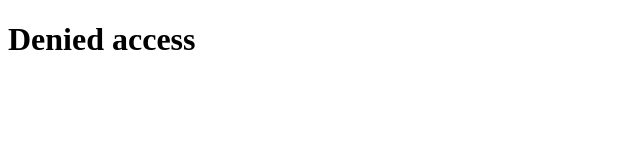
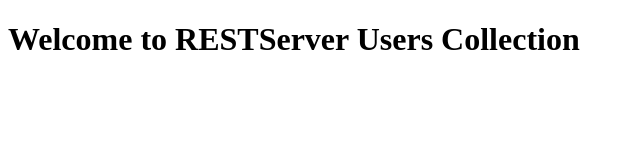
Before and after one commit to castromaciel/REST-Server, a website: page public/index.html in a window 1280 px wide. Shown: the whole page, without its empty margins (0-640 px from the left). Drawn offline with Linux system fonts and the light colour scheme.

Commit message:
fix: change public message

```diff
--- a/public/index.html
+++ b/public/index.html
@@ -4,9 +4,9 @@
   <meta charset="UTF-8">
   <meta http-equiv="X-UA-Compatible" content="IE=edge">
   <meta name="viewport" content="width=device-width, initial-scale=1.0">
-  <title>Denied Access</title>
+  <title>Home</title>
 </head>
 <body>
-  <h1>Denied access</h1>
+  <h1>Welcome to RESTServer Users Collection</h1>
 </body>
 </html>
```
